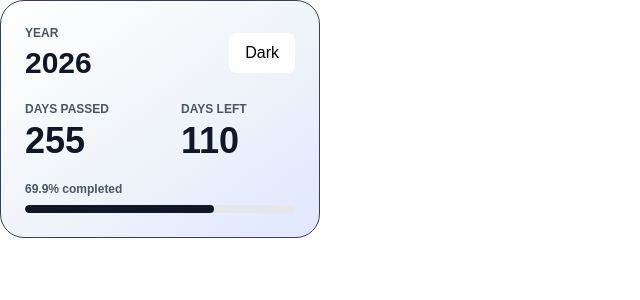
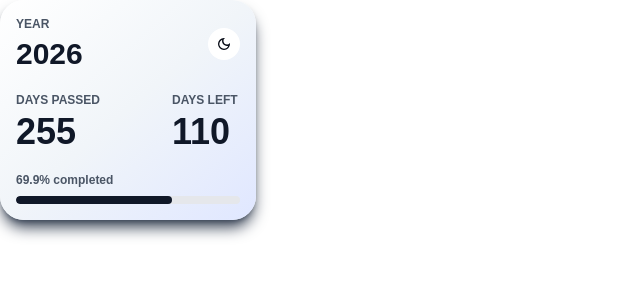
Before and after one commit to yashvardhannautiyal/Days-widget, a React (Vite) app: page / in a window 1280 px wide. Shown: the top 300 px of the page, without its empty margins (0-640 px from the left). Built offline with nearby package versions, Linux system fonts and the light colour scheme; a web font is replaced by a local one.

Commit message:
Added electron

```diff
--- /dev/null
+++ b/electron/main.js
@@ -0,0 +1,39 @@
+import { app, BrowserWindow, screen } from "electron";
+
+function createWindow() {
+    const display = screen.getPrimaryDisplay();
+    const { width } = display.workAreaSize;
+
+    const widgetWidth = 270;
+    const widgetHeight = 280;
+
+    const margin = 20;
+
+    const win = new BrowserWindow({
+        width: widgetWidth,
+        height: widgetHeight,
+
+        frame: false,
+        transparent: true,
+        resizable: false,
+
+        alwaysOnTop: false,
+
+        webPreferences: {
+            nodeIntegration: false,
+            contextIsolation: true,
+        }
+    });
+
+    // Position widget at top-right
+    win.setPosition(
+        width - widgetWidth - margin,
+        margin
+    );
+
+    win.loadURL("http://localhost:5173");
+}
+
+app.whenReady().then(() => {
+    createWindow();
+});
--- a/src/App.jsx
+++ b/src/App.jsx
@@ -30,9 +30,9 @@ function App() {
 
   return (
     <div
-      className="border border-gray-700 flex flex-col w-xs p-6 rounded-3xl bg-gradient-to-br from-white via-slate-100 to-indigo-100 dark:from-gray-950
+      className="flex flex-col w-3xs p-4 rounded-3xl bg-gradient-to-br from-white via-slate-100 to-indigo-100 dark:from-gray-950
     dark:via-gray-900
-    dark:to-slate-700"
+    dark:to-slate-700 shadow-lg shadow-gray-700 dark:shadow-gray-800"
     >
       {/* year + theme container  */}
       <div className="flex items-center justify-between w-full">
--- a/src/ThemeToggle.jsx
+++ b/src/ThemeToggle.jsx
@@ -1,4 +1,6 @@
 import { useState } from "react";
+import { MdOutlineDarkMode } from "react-icons/md";
+import { FiSun } from "react-icons/fi";
 
 function ThemeToggle(){
     const[darkMode, setDarkMode] = useState(false);
@@ -12,10 +14,10 @@ function ThemeToggle(){
     return(
         <>
         <button onClick={toggleBtn}
-        className="px-4 py-2 rounded-lg
-                 bg-white text-black
+        className="p-2 rounded-full
+                 bg-white text-gray-950
                  dark:bg-gray-700 dark:text-white">
-        {darkMode ? "Light" : "Dark"}
+        {darkMode ? <FiSun /> : <MdOutlineDarkMode />}
         </button>
         </>
     )
--- a/src/index.css
+++ b/src/index.css
@@ -1,8 +1,8 @@
-@import "tailwindcss";
-
 @import url('https://fonts.googleapis.com/css2?family=Google+Sans:ital,opsz,wght@0,17..18,400..700;1,17..18,400..700&display=swap');
 
+@import "tailwindcss";
 @custom-variant dark (&:where(.dark, .dark *));
+
 *{
     font-family: "Google Sans", sans-serif;
 }
```
Also changed, not shown: package.json (+7 -2 lines), 2 other files (tests, documents, lock files or other folders).
